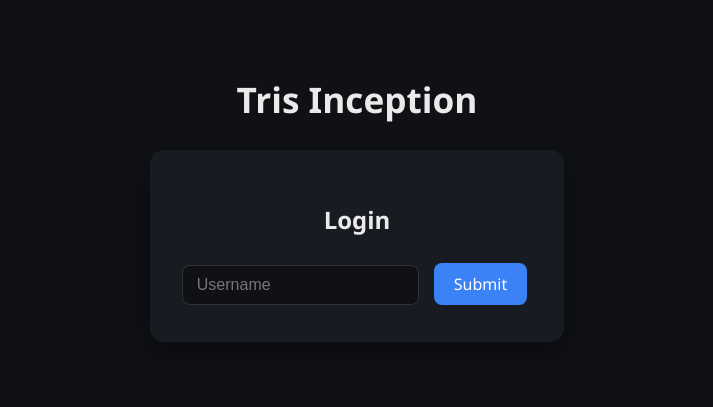
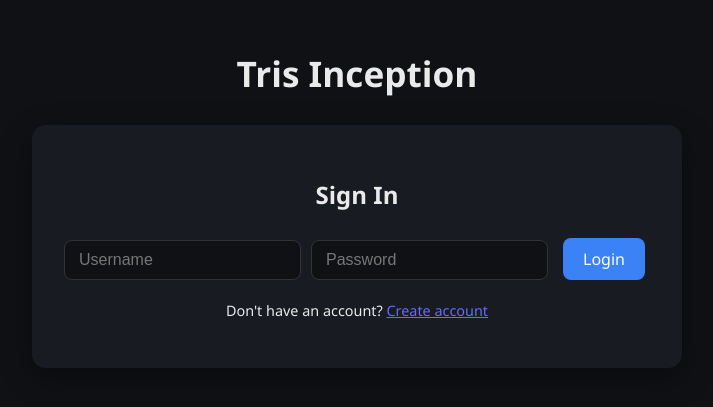
Before and after one commit to LorenzoDOrtona/Tris_Inception, a React (Vite) app in the folder frontend/: page / in a window 1280 px wide. Shown: the part 201-608 px from the top of the page, without its empty margins (283-996 px from the left). Built offline with nearby package versions, Linux system fonts and the light colour scheme.

Commit message:
fix link api

```diff
--- a/frontend/src/App.jsx
+++ b/frontend/src/App.jsx
@@ -1,7 +1,7 @@
 import { useState, useEffect, useRef } from 'react';
 import './App.css';
 
-const API_BASE_URL="https://tris.lorenzodortona.com"
+const API_BASE_URL="https://tris.lorenzodortona.com/api"
 function App() {
   const [view, setView] = useState('login');
   const [playerName, setPlayerName] = useState('');
@@ -12,6 +12,10 @@ function App() {
   const lastTimestampRef = useRef(0);
   const [errorMessage, setErrorMessage] = useState('');
   const pollingRef = useRef(null);
+  // New states for authentication
+  const [email, setEmail] = useState('');
+  const [password, setPassword] = useState('');
+  const [isLoginMode, setIsLoginMode] = useState(true); // Toggle between Login and Register
   useEffect(() => {
       if (errorMessage) {
         // Imposta un timer per cancellare il messaggio dopo 3 secondi (3000 ms)
@@ -24,22 +28,35 @@ function App() {
       }
     }, [errorMessage]);
   // --- 1. LOGIN ---
-  const handleLogin = async (e) => {
+  const handleAuth = async (e) => {
   e.preventDefault();
-    if (!playerName) return;
+
+  // Decide endpoint based on mode
+  const endpoint = isLoginMode ? '/login' : '/register';
+  const payload = isLoginMode
+    ? { username: playerName, password: password } // Login uses username + pass
+    : { username: playerName, email: email, password: password }; // Register adds email
+
   try {
-      const res = await fetch(`${API_BASE_URL}/playerToken`, {
+    const res = await fetch(`${API_BASE_URL}${endpoint}`, {
       method: 'POST',
       headers: { 'Content-Type': 'application/json' },
-        body: JSON.stringify({ player_name: playerName, user_type: "real" })
+      body: JSON.stringify(payload)
     });
-      if (!res.ok) throw new Error(`Status: ${res.status}`);
+
     const data = await res.json();
+    if (!res.ok) throw new Error(data.error || "Auth failed");
+
+    if (isLoginMode) {
       setToken(data.token);
       setView('lobby');
+    } else {
+      alert("Account successfully created!");
+      setIsLoginMode(true); // Switch back to login after registration
+    }
   } catch (err) {
     console.error(err);
-      setErrorMessage("Errore Login");
+    setErrorMessage(err.message);
   }
 };
 
@@ -235,11 +252,52 @@ const renderBoard = () => {
 
       {view === 'login' && (
     <div className="card">
-          <h2>Login</h2>
-          <form onSubmit={handleLogin}>
-            <input type="text" placeholder="Username" value={playerName} onChange={e => setPlayerName(e.target.value)} />
-            <button type="submit">Submit</button>
+      <h2>{isLoginMode ? 'Sign In' : 'Create Account'}</h2>
+      <form onSubmit={handleAuth}>
+        {/* Username field (Used for both) */}
+        <input
+          type="text"
+          placeholder="Username"
+          value={playerName}
+          onChange={e => setPlayerName(e.target.value)}
+          required
+        />
+
+        {/* Email field (Only shown during registration) */}
+        {!isLoginMode && (
+          <input
+            type="email"
+            placeholder="Email"
+            value={email}
+            onChange={e => setEmail(e.target.value)}
+            required
+          />
+        )}
+
+        {/* Password field */}
+        <input
+          type="password"
+          placeholder="Password"
+          value={password}
+          onChange={e => setPassword(e.target.value)}
+          required
+        />
+
+        <button type="submit">
+          {isLoginMode ? 'Login' : 'Register'}
+        </button>
       </form>
+
+      {/* Toggle Link */}
+      <p style={{ marginTop: '15px', fontSize: '0.9rem' }}>
+        {isLoginMode ? "Don't have an account? " : "Already have an account? "}
+        <span
+          style={{ color: '#646cff', cursor: 'pointer', textDecoration: 'underline' }}
+          onClick={() => setIsLoginMode(!isLoginMode)}
+        >
+          {isLoginMode ? 'Create account' : 'Sign In'}
+        </span>
+      </p>
     </div>
   )}
 
```
Lines whose indentation alone changed are shown as unchanged.
